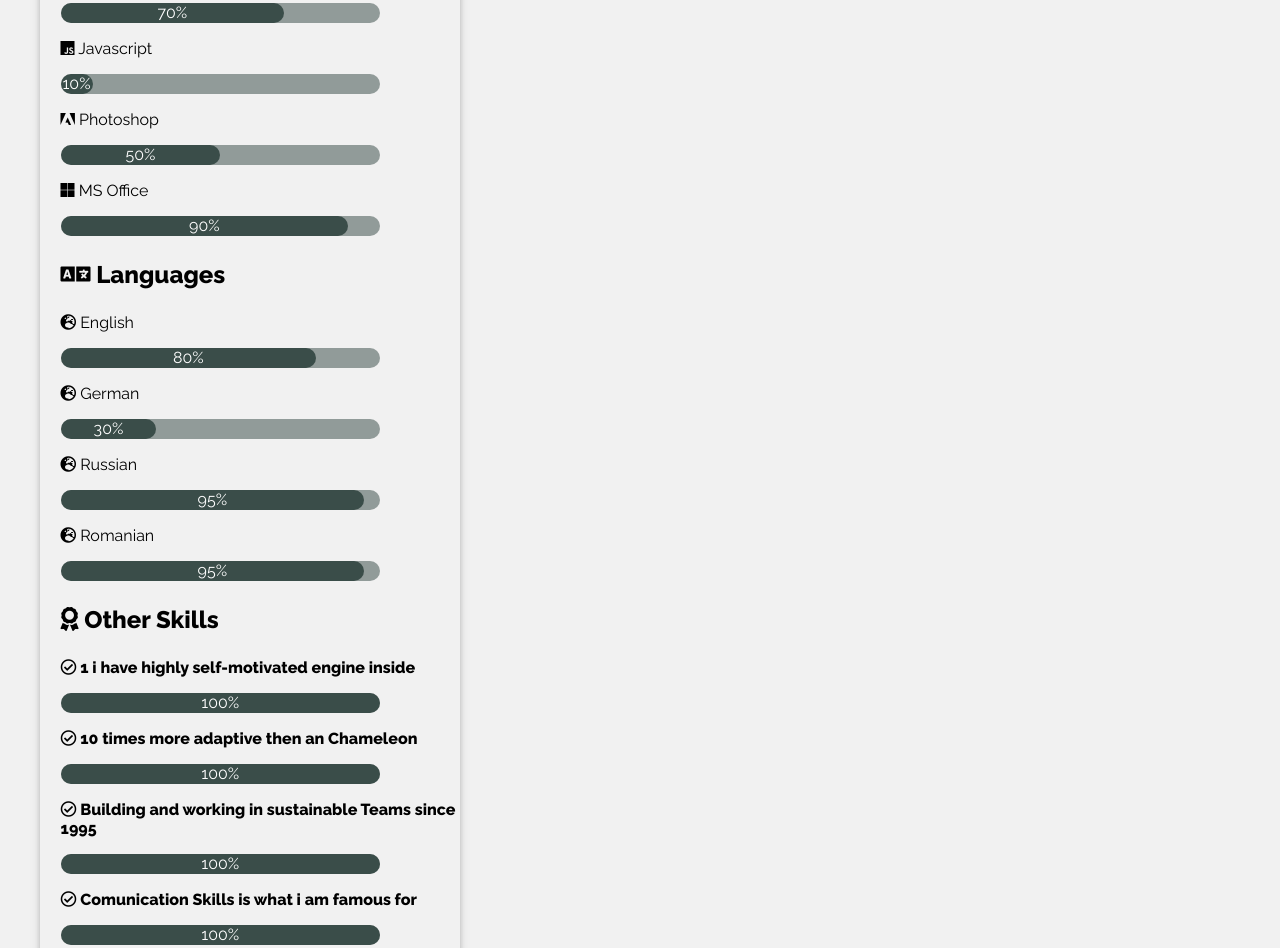
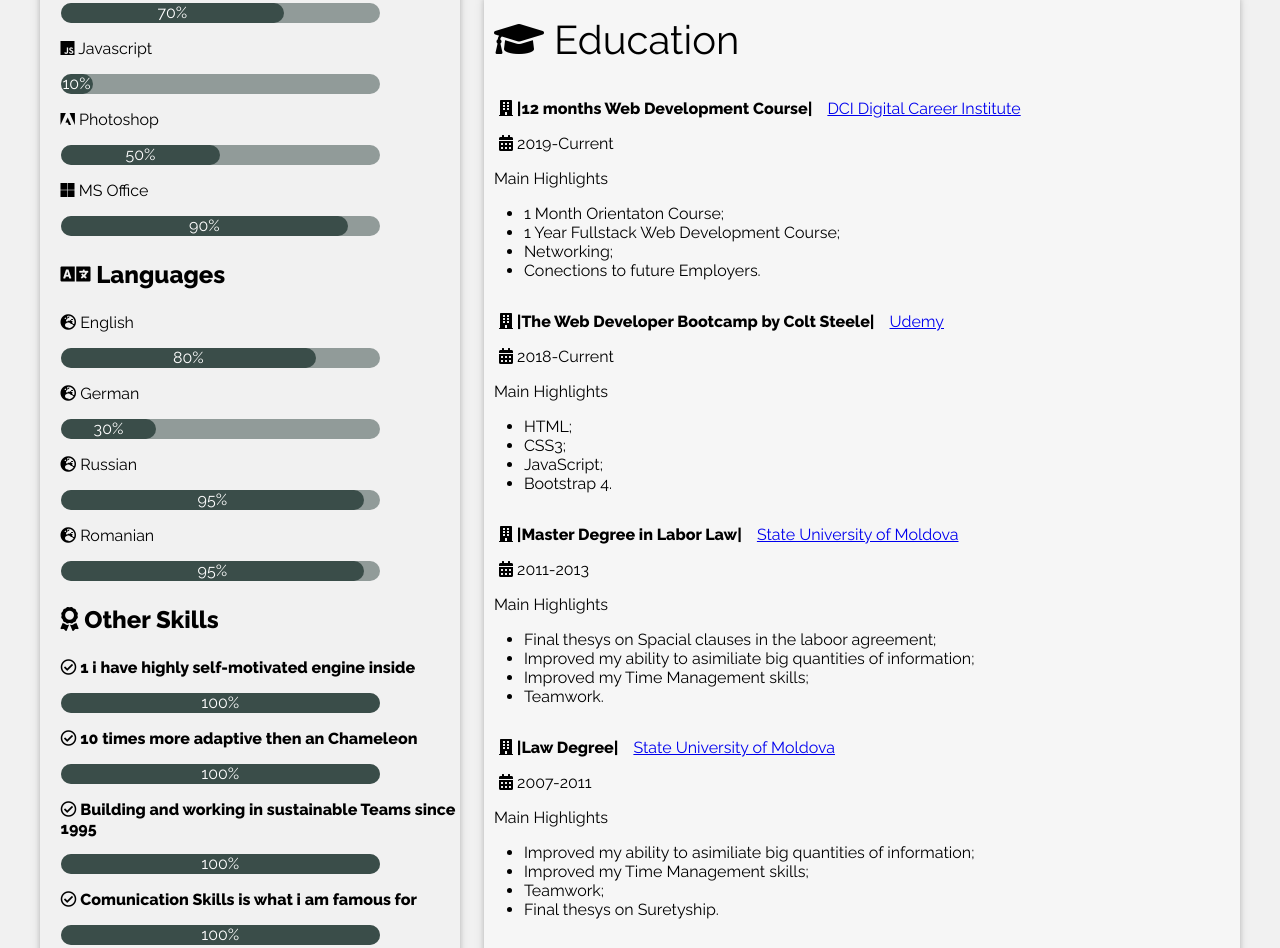
Before and after one commit to dciberlin/CV_MelnicAlexandr, a plain HTML site: page index.html in a window 1280 px wide. Shown: the part 856-1804 px from the top of the page. Drawn offline with Linux system fonts and the light colour scheme.

Commit message:
Added education

```diff
--- a/index.html
+++ b/index.html
@@ -186,5 +186,75 @@
             </ul>
         </div>
     </article>
+    <article class="art">
+        <p class="work"><i class="fas fa-graduation-cap"></i> Education</p>
+        <div class="exper">
+            <div class="exp">
+                <p class="bold"><i class="fas fa-building"></i> |12 months Web Development Course|</p>
+                <p class="link"><a href="https://www.digitalcareerinstitute.org/" target="_blank">DCI Digital Career Institute</a></p>
+            </div>
+            <div class="exp">
+                <p class="year"><i class="fas fa-calendar-alt"></i> 2019-Current</p>
+            </div>
+            <p class="text">Main Highlights</p>
+            <ul>
+                <li>1 Month Orientaton Course;</li>
+                <li>1 Year Fullstack Web Development Course;</li>
+                <li>Networking;</li>
+                <li>Conections to future Employers.</li>
+            </ul>
+        </div>
+        <div class="exper">
+            <div class="exp">
+                <p class="bold"><i class="fas fa-building"></i> |The Web Developer Bootcamp by Colt Steele|</p>
+                <p class="link"><a href="https://www.udemy.com/share/1000LMBEAbdllQQHg=/" target="_blank">Udemy</a></p>
+            </div>
+            <div class="exp">
+                <p class="year"><i class="fas fa-calendar-alt"></i> 2018-Current</p>
+            </div>
+            <p class="text">Main Highlights</p>
+            <ul>
+                <li>HTML;</li>
+                <li>CSS3;</li>
+                <li>JavaScript;</li>
+                <li>Bootstrap 4.</li>
+            </ul>
+        </div>
+        <div class="exper">
+            <div class="exp">
+                <p class="bold"><i class="fas fa-building"></i> |Master Degree in Labor Law|</p>
+                <p class="link"><a href="https://www.usm.md/" target="_blank">State University of Moldova</a></p>
+            </div>
+            <div class="exp">
+                <p class="year"><i class="fas fa-calendar-alt"></i> 2011-2013</p>
+            </div>
+            <p class="text">Main Highlights</p>
+            <ul>
+                <li>Final thesys on Spacial clauses in the laboor agreement;</li>
+                <li>Improved my ability to asimiliate big quantities of information;</li>
+                <li>Improved my Time Management skills;</li>
+                <li>Teamwork.</li>
+            </ul>
+        </div>
+        <div class="exper">
+            <div class="exp">
+                <p class="bold"><i class="fas fa-building"></i> |Law Degree|</p>
+                <p class="link"><a href="https://www.usm.md/" target="_blank">State University of Moldova</a></p>
+            </div>
+            <div class="exp">
+                <p class="year"><i class="fas fa-calendar-alt"></i> 2007-2011</p>
+            </div>
+            <p class="text">Main Highlights</p>
+            <ul>
+                <li>Improved my ability to asimiliate big quantities of information;</li>
+                <li>Improved my Time Management skills;</li>
+                <li>Teamwork;</li>
+                <li>Final thesys on Suretyship.</li>
+            </ul>
+        </div>
+    </article>
+</div>
+</div>
+
 
 </html>
```
